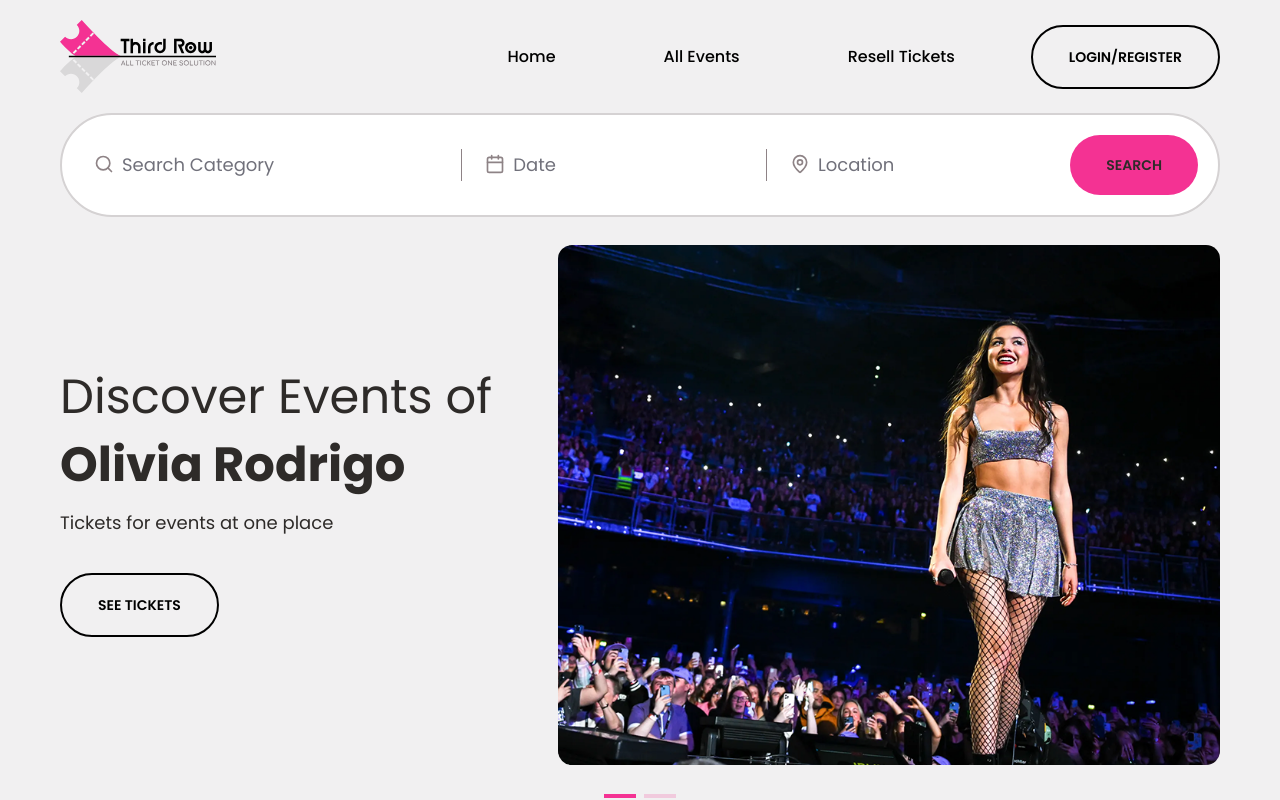
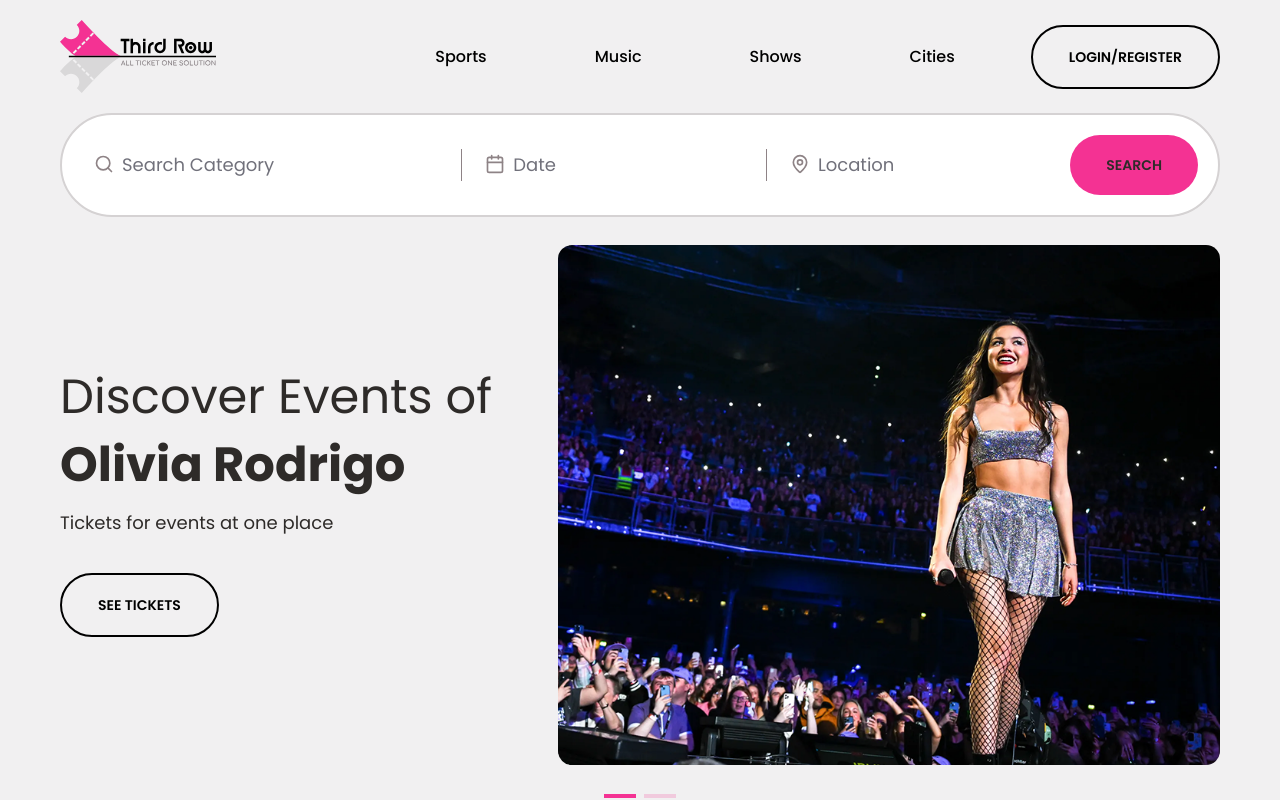
Before and after one commit to arsallanShahab/third-row, a React (Vite) app: page / in a window 1280 px wide. Shown: the top 800 px of the page. Built offline with nearby package versions, Linux system fonts and the light colour scheme.

Commit message:
feat: implement dynamic dropdown menu in Navbar with event data

```diff
--- a/src/components/system/navbar.tsx
+++ b/src/components/system/navbar.tsx
@@ -1,6 +1,7 @@
 import { Menu } from "lucide-react";
 import React from "react";
 import { Link } from "react-router";
+import { data } from "../../lib/constants/navbar";
 import { Button } from "../ui/button";
 import { Sheet, SheetContent, SheetTrigger } from "../ui/sheet";
 import FlexContainer from "./flex-container";
@@ -8,6 +9,12 @@
 type Props = {};
 
 const Navbar = (props: Props) => {
+  const [activeSubcategory, setActiveSubcategory] = React.useState<
+    string | null
+  >(null);
+  const dropdownRef = React.useRef<HTMLAnchorElement | null>(null);
+  const categoryRef = React.useRef<HTMLDivElement | null>(null);
+
   return (
     <div className="bg-[var(--zinc)]">
       <FlexContainer
@@ -24,7 +31,7 @@
           />
         </Link>
         <FlexContainer alignItems="center" gap="7xl" className="hidden md:flex">
-          <Link to="/" className="nav-link">
+          {/* <Link to="/" className="nav-link">
             Home
           </Link>
           <Link to="/all-events" className="nav-link">
@@ -32,7 +39,75 @@
           </Link>
           <Link to="/resell-tickets" className="nav-link">
             Resell Tickets
-          </Link>
+          </Link> */}
+          {data.map((item, index) => (
+            <Link
+              to={`/${item.category.toLowerCase()}`}
+              key={index}
+              ref={dropdownRef}
+              className="nav-link dropdown"
+              onMouseEnter={() =>
+                setActiveSubcategory(item.subcategories[0].name)
+              }
+              onMouseLeave={(e) => {
+                // Only set to null if we're completely leaving the dropdown
+                // and not just moving to another part of it
+                const relatedTarget = e.relatedTarget as Node;
+                if (
+                  !dropdownRef.current ||
+                  !dropdownRef.current.contains(relatedTarget)
+                ) {
+                  setActiveSubcategory(null);
+                }
+              }}
+            >
+              {item.category}{" "}
+              <div
+                className="dropdown-content"
+                onMouseEnter={() => {
+                  // Ensure we maintain activeSubcategory when mouse enters dropdown-content
+                  if (!activeSubcategory && item.subcategories.length > 0) {
+                    setActiveSubcategory(item.subcategories[0].name);
+                  }
+                }}
+              >
+                <div className="dropdown-subcategories">
+                  {" "}
+                  {item.subcategories.map((subcategory, subIndex) => (
+                    <div
+                      key={subIndex}
+                      ref={categoryRef}
+                      onMouseEnter={() =>
+                        setActiveSubcategory(subcategory.name)
+                      }
+                      // No onMouseLeave handler needed for individual subcategories
+                      className={`dropdown-subcategory ${
+                        activeSubcategory === subcategory.name ? "active" : ""
+                      }`}
+                    >
+                      <h3>{subcategory.name}</h3>
+                    </div>
+                  ))}
+                </div>
+                <div className="dropdown-events">
+                  {item.subcategories
+                    .filter(
+                      (subcategory) => subcategory.name === activeSubcategory
+                    )
+                    .flatMap((subcategory) => subcategory.events)
+                    .map((event, eventIndex) => (
+                      <Link
+                        to={`/${event.toLowerCase()}`}
+                        key={eventIndex}
+                        className="dropdown-event"
+                      >
+                        {event}
+                      </Link>
+                    ))}
+                </div>
+              </div>
+            </Link>
+          ))}
           <button className="btn-outlined">LOGIN/REGISTER</button>
         </FlexContainer>
         <Sheet>
--- a/src/index.css
+++ b/src/index.css
@@ -207,3 +207,49 @@
   -ms-overflow-style: none;
   scrollbar-width: none;
 }
+
+.dropdown {
+  @apply relative;
+}
+
+.dropdown-content {
+  @apply absolute hidden flex-row top-full left-0 p-2.5 w-full bg-white border border-border rounded-2xl shadow-lg z-10 min-w-[400px];
+}
+
+.dropdown-content ul {
+  @apply list-none p-0 m-0;
+}
+
+.dropdown-content li {
+  @apply px-4 py-2 text-sm text-black hover:bg-gray-100 cursor-pointer;
+}
+
+.dropdown-content li:hover {
+  @apply bg-gray-100;
+}
+.dropdown-content li.active {
+  @apply bg-gray-200;
+}
+.dropdown-content li.active:hover {
+  @apply bg-gray-200;
+}
+
+.dropdown:hover .dropdown-content {
+  @apply flex;
+}
+
+.dropdown .dropdown-subcategories {
+  @apply flex flex-col pr-2.5 max-h-[350px] overflow-y-auto;
+}
+.dropdown .dropdown-subcategory {
+  @apply flex items-start gap-2 px-4 py-2 text-sm text-black hover:bg-gray-100 cursor-pointer rounded-xl;
+}
+.dropdown .dropdown-subcategory.active {
+  @apply bg-gray-100;
+}
+.dropdown .dropdown-events {
+  @apply flex flex-col flex-1 p-2.5 rounded-2xl bg-zinc-100 max-h-[350px] overflow-y-auto;
+}
+.dropdown .dropdown-event {
+  @apply flex items-start gap-2 px-4 py-2 text-sm text-black hover:bg-white cursor-pointer rounded-xl;
+}
--- /dev/null
+++ b/src/lib/constants/navbar.ts
@@ -0,0 +1,214 @@
+export const data = [
+  {
+    category: "Sports",
+    subcategories: [
+      {
+        name: "Football",
+        events: [
+          "Champions League Final",
+          "Premier League Match",
+          "El Clasico",
+        ],
+      },
+      {
+        name: "Basketball",
+        events: ["NBA Finals", "EuroLeague Game", "College Basketball"],
+      },
+      {
+        name: "Tennis",
+        events: ["Wimbledon Final", "US Open", "Australian Open"],
+      },
+      {
+        name: "Cricket",
+        events: ["IPL Match", "Ashes Series", "World Cup Final"],
+      },
+      {
+        name: "Baseball",
+        events: ["MLB Game", "World Series", "Spring Training"],
+      },
+      {
+        name: "Golf",
+        events: ["Masters Tournament", "US Open", "PGA Championship"],
+      },
+      {
+        name: "Hockey",
+        events: ["NHL Playoffs", "Winter Olympics Match", "World Cup"],
+      },
+      {
+        name: "Boxing",
+        events: [
+          "Heavyweight Title Fight",
+          "Olympic Boxing",
+          "Undercard Fights",
+        ],
+      },
+      {
+        name: "Formula 1",
+        events: ["Monaco Grand Prix", "British Grand Prix", "Singapore GP"],
+      },
+      {
+        name: "Wrestling",
+        events: ["WWE WrestleMania", "AEW Dynamite", "Royal Rumble"],
+      },
+      {
+        name: "MMA",
+        events: ["UFC Fight Night", "Bellator MMA", "One Championship"],
+      },
+    ],
+  },
+  {
+    category: "Music",
+    subcategories: [
+      {
+        name: "Rock",
+        events: ["Foo Fighters Tour", "Rock Festival", "AC/DC Reunion"],
+      },
+      {
+        name: "Pop",
+        events: ["Taylor Swift Eras Tour", "Ariana Grande Live", "K-Pop Night"],
+      },
+      {
+        name: "Jazz",
+        events: [
+          "Montreux Jazz Fest",
+          "Smooth Jazz Evening",
+          "Blue Note Nights",
+        ],
+      },
+      {
+        name: "Classical",
+        events: ["Beethoven Symphony Night", "Opera Gala", "Mozart Live"],
+      },
+      {
+        name: "Hip Hop",
+        events: ["Drake Live", "Rap Battles", "Underground Hip Hop Fest"],
+      },
+      {
+        name: "Electronic",
+        events: ["Tomorrowland", "EDC Vegas", "Trance Night"],
+      },
+      {
+        name: "Country",
+        events: ["Country Road Tour", "Luke Combs Live", "Nashville Night"],
+      },
+      {
+        name: "Reggae",
+        events: ["Reggae Sun Ska", "Bob Marley Tribute", "Island Vibes"],
+      },
+      {
+        name: "R&B",
+        events: ["The Weeknd Concert", "Soul Sessions", "90s R&B Throwback"],
+      },
+      {
+        name: "Metal",
+        events: [
+          "Metallica World Tour",
+          "Wacken Open Air",
+          "Death Metal Night",
+        ],
+      },
+    ],
+  },
+  {
+    category: "Shows",
+    subcategories: [
+      {
+        name: "Drama",
+        events: ["Hamilton", "Les Misérables", "Macbeth"],
+      },
+      {
+        name: "Comedy",
+        events: ["Kevin Hart Live", "Improv Night", "Netflix Stand-up"],
+      },
+      {
+        name: "Reality TV",
+        events: ["Live Big Brother Finale", "The Voice Tour", "Survivor Live"],
+      },
+      {
+        name: "Talk Shows",
+        events: ["Jimmy Fallon Taping", "Ellen Live", "Late Night with Seth"],
+      },
+      {
+        name: "Documentary",
+        events: [
+          "Nature Film Screening",
+          "Crime Doc Premiere",
+          "Science Doc Night",
+        ],
+      },
+      {
+        name: "Thriller",
+        events: ["Mystery Theater", "Escape Room Live", "Dark Play Showcase"],
+      },
+      {
+        name: "Sci-Fi",
+        events: ["Star Wars Experience", "Sci-Fi Expo", "Futuristic Play"],
+      },
+      {
+        name: "Fantasy",
+        events: ["Game of Thrones Play", "Fantasy Fest", "Middle Earth Live"],
+      },
+      {
+        name: "Crime",
+        events: ["True Crime Expo", "Murder Mystery Show", "CSI Live"],
+      },
+      {
+        name: "Animation",
+        events: ["Pixar Night", "Anime Convention", "Cartoon Showcase"],
+      },
+    ],
+  },
+  {
+    category: "Cities",
+    subcategories: [
+      {
+        name: "New York",
+        events: ["Broadway Show", "Yankees Game", "NYC Jazz Festival"],
+      },
+      {
+        name: "Los Angeles",
+        events: ["Hollywood Film Premiere", "Lakers Game", "LA Pride"],
+      },
+      {
+        name: "London",
+        events: ["Wimbledon", "Royal Opera", "West End Musical"],
+      },
+      {
+        name: "Paris",
+        events: ["Paris Fashion Week", "French Open", "Eiffel Concert Night"],
+      },
+      {
+        name: "Tokyo",
+        events: ["Cherry Blossom Festival", "Sumo Tournament", "Anime Japan"],
+      },
+      {
+        name: "Dubai",
+        events: ["Dubai Expo", "Desert Safari Show", "Formula E"],
+      },
+      {
+        name: "Sydney",
+        events: ["Opera House Performance", "Harbor Fireworks", "Sydney Open"],
+      },
+      {
+        name: "Toronto",
+        events: ["TIFF Film Festival", "Maple Leafs Game", "Indie Music Fest"],
+      },
+      {
+        name: "Berlin",
+        events: ["Berlin Film Festival", "Techno Parade", "Berlin Marathon"],
+      },
+      {
+        name: "Barcelona",
+        events: ["FC Barcelona Match", "Street Art Fest", "Gaudí Night Tour"],
+      },
+    ],
+  },
+];
+
+export type data = {
+  category: string;
+  subcategories: {
+    name: string;
+    events: string[];
+  }[];
+};
```
